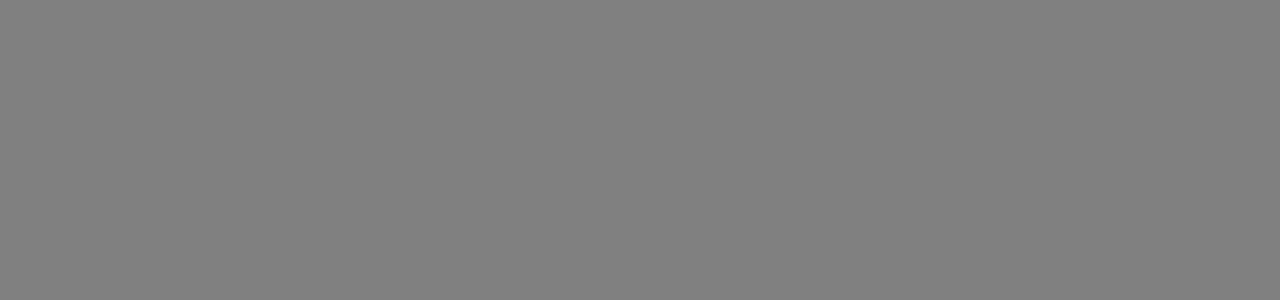
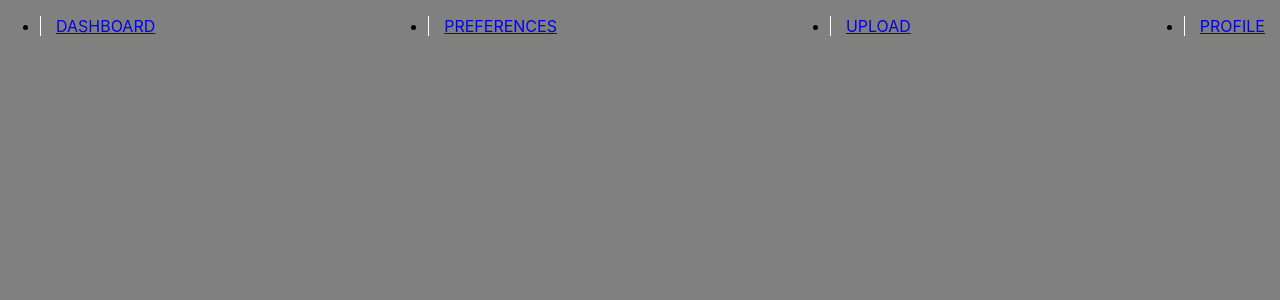
Before and after one commit to hemchande/ConnectArts-, a React (Create React App) app: page /signedin in a window 1280 px wide. Before the commit this address had no page. Shown: the top 300 px of the page. Built offline with nearby package versions, Linux system fonts and the light colour scheme.

Commit message:
added navbar

```diff
--- /dev/null
+++ b/src/components/navbar.js
@@ -0,0 +1,17 @@
+function NavBar(){
+    return (
+        <div class="navbar">
+            <nav class="nav_links">
+            <ul>
+            <li><a class="navbar-brand" href="#">Dashboard</a></li>
+            <li><a class="navbar-brand" href="#">Preferences</a></li>
+            <li><a class="navbar-brand" href="#">Upload</a></li>
+            <li><a class="navbar-brand" href="#">Profile</a></li>
+
+            </ul>
+            </nav>
+        </div>
+    )
+}
+
+export default NavBar;
--- a/src/index.css
+++ b/src/index.css
@@ -67,3 +67,17 @@ button {
   width: 40%;
   margin-top: 15%;
 }
+ul {
+  display: flex;
+  justify-content: space-between;
+  align-items: center;
+}
+.nav_links a {
+  width: auto;
+  cursor: pointer;
+  border-left: 1px solid white;
+  text-transform: uppercase;
+  list-style-type: none;
+  padding-left: 15px;
+  padding-right: 15px;
+}
--- a/src/index.js
+++ b/src/index.js
@@ -3,6 +3,7 @@ import ReactDOM from 'react-dom/client';
 import './index.css';
 import RegisterPage from './pages/register/register';
 import LoginPage from './pages/loginpage/loginpage';
+import SignedInPage from './pages/signedin/signedin';
 import reportWebVitals from './reportWebVitals';
 import { BrowserRouter as Router, Routes, Route}
     from 'react-router-dom';
@@ -16,6 +17,8 @@ root.render(
         <Route exact path='/' element={<LoginPage />} />
         <Route path='/forgotpassword' element={<ForgotPassWord/>} />
         <Route path='/register' element={<RegisterPage/>} />
+        <Route path='/signedin' element={<SignedInPage/>} />
+
 
     </Routes>
     </Router>
--- a/src/pages/loginpage/SignIn.js
+++ b/src/pages/loginpage/SignIn.js
@@ -10,7 +10,7 @@ function SignIn(){
             <label>Password : </label>
             <input type="password"  placeholder="Enter Password" name="password" required/>
 
-            <a href = "#"><button type="submit">Login</button></a>
+            <a href = "/signedin"><button type="submit">Login</button></a>
             <br></br>
 
             <div class="container"> <div class="container-child">Forgot <a href="/forgotpassword"> password? </a> </div><div class="container-child"><a href="/register"> Sign up </a></div>  </div>
--- /dev/null
+++ b/src/pages/signedin/signedin.js
@@ -0,0 +1,14 @@
+import NavBar from "../../components/navbar";
+
+function SignedInPage() {
+return (
+    <div>
+        <NavBar />
+
+
+    </div>
+)
+}
+
+
+export default SignedInPage;
```
